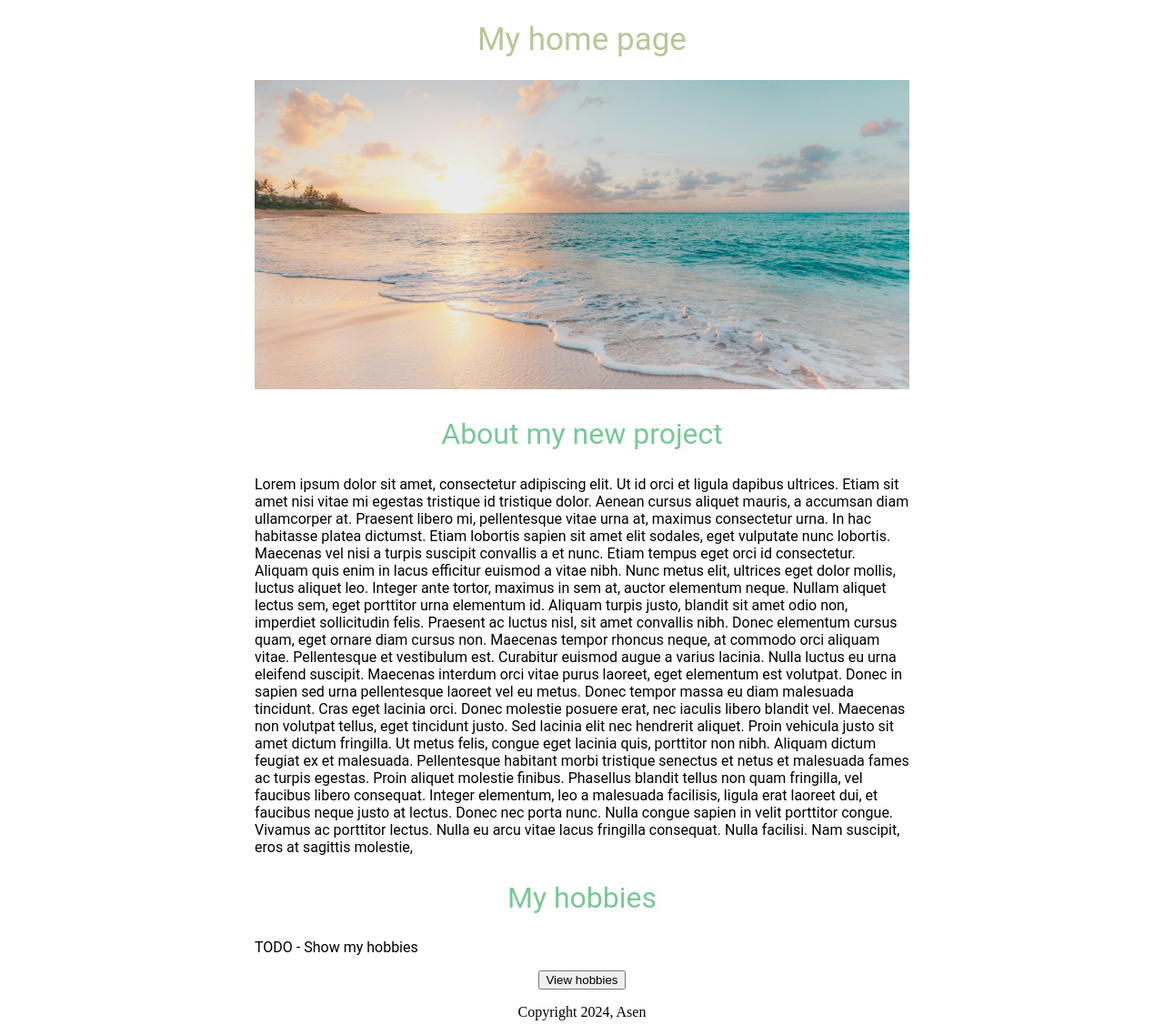
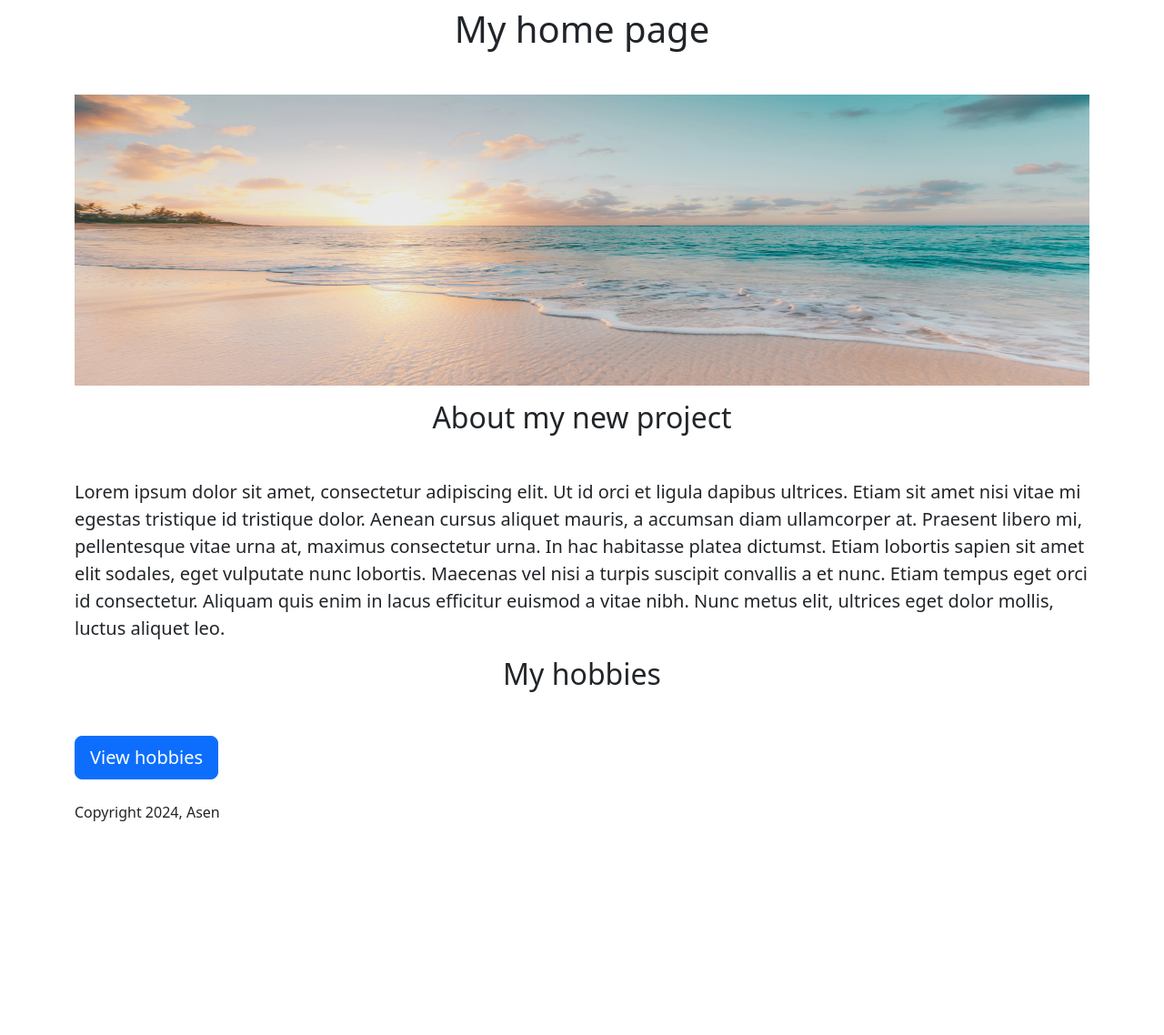
Before and after one commit to AsenPalov/WD-part1, a Flask app: page / in a window 1280 px wide. Shown: the whole page at 91% size. After the commit the page ends 903 px from the top, so only its background shows below. Run offline with Flask 3, Linux system fonts and the light colour scheme.

Commit message:
Finished up with bootstrap

```diff
--- a/templates/home.html
+++ b/templates/home.html
@@ -2,58 +2,30 @@
 <html>
   <head>
 <title> Asen's first website</title>
+    <meta charset="utf-8">
+    <meta name="viewport" content="width=device-width, initial-scale=1">
+    <link href="https://cdn.jsdelivr.net/npm/bootstrap@5.3.3/dist/css/bootstrap.min.css" rel="stylesheet" integrity="sha384-QWTKZyjpPEjISv5WaRU9OFeRpok6YctnYmDr5pNlyT2bRjXh0JMhjY6hW+ALEwIH" crossorigin="anonymous">
     <style>
-      h1 {
-        font-size: 35px;
-        font-family: Roboto;
-        font-weight: normal;
-        color: rgb(180, 200, 150);
-        text-align: center;
+      #banner {
+        height: 320px;
+        width: 100%;
       }
-
-      #banner {
-        width: 100%;
-        height: 340px;
-        object-fit: cover;
-      }
-      h2 {
-
-        font-family: Roboto;
-        font-size: 32px;
-        color: rgb(120, 200,150);
-        text-align: center;
-        font-weight: normal;
-      }
-      .bodytext {
-        font-family: Roboto;
-        color: rgb(0, 0, 0);
-      }
-
-        #container {
-          max-width: 720px;
-          margin: 0 auto 0 auto;
-        }
-
-
     </style>
   </head>
   <body>
-    <div id="container">
-    <h1>My home page</h1>
-    <img id="banner" src= "https://3d583af0-5ebb-4ab3-ac27-fb88bd5c8fa9-00-29zqh1e4w1vpu.picard.replit.dev/static/banner.jpg" >
-    <h2>About my new project</h2>
-    <p class="bodytext">Lorem ipsum dolor sit amet, consectetur adipiscing elit. Ut id orci et ligula dapibus ultrices. Etiam sit amet nisi vitae mi egestas tristique id tristique dolor. Aenean cursus aliquet mauris, a accumsan diam ullamcorper at. Praesent libero mi, pellentesque vitae urna at, maximus consectetur urna. In hac habitasse platea dictumst. Etiam lobortis sapien sit amet elit sodales, eget vulputate nunc lobortis. Maecenas vel nisi a turpis suscipit convallis a et nunc. Etiam tempus eget orci id consectetur. Aliquam quis enim in lacus efficitur euismod a vitae nibh. Nunc metus elit, ultrices eget dolor mollis, luctus aliquet leo.
+    <div class="container">
+    <h1 class="text-center mt-2 mb-5">My home page</h1>
+    <img class="img-fluid" id="banner" src=https://3d583af0-5ebb-4ab3-ac27-fb88bd5c8fa9-00-29zqh1e4w1vpu.picard.replit.dev/static/banner.jpg ">
+    <h2 class="text-center mt-3 mb-5">About my new project</h2>
+    <p class="lead">Lorem ipsum dolor sit amet, consectetur adipiscing elit. Ut id orci et ligula dapibus ultrices. Etiam sit amet nisi vitae mi egestas tristique id tristique dolor. Aenean cursus aliquet mauris, a accumsan diam ullamcorper at. Praesent libero mi, pellentesque vitae urna at, maximus consectetur urna. In hac habitasse platea dictumst. Etiam lobortis sapien sit amet elit sodales, eget vulputate nunc lobortis. Maecenas vel nisi a turpis suscipit convallis a et nunc. Etiam tempus eget orci id consectetur. Aliquam quis enim in lacus efficitur euismod a vitae nibh. Nunc metus elit, ultrices eget dolor mollis, luctus aliquet leo.
 
-      Integer ante tortor, maximus in sem at, auctor elementum neque. Nullam aliquet lectus sem, eget porttitor urna elementum id. Aliquam turpis justo, blandit sit amet odio non, imperdiet sollicitudin felis. Praesent ac luctus nisl, sit amet convallis nibh. Donec elementum cursus quam, eget ornare diam cursus non. Maecenas tempor rhoncus neque, at commodo orci aliquam vitae. Pellentesque et vestibulum est. Curabitur euismod augue a varius lacinia. Nulla luctus eu urna eleifend suscipit. Maecenas interdum orci vitae purus laoreet, eget elementum est volutpat. Donec in sapien sed urna pellentesque laoreet vel eu metus.
+    </p>
+    <h2 class="text-center mt-3 mb-5">My hobbies</h2>
+    <p  TODO - Show my hobbies</p>
 
-      Donec tempor massa eu diam malesuada tincidunt. Cras eget lacinia orci. Donec molestie posuere erat, nec iaculis libero blandit vel. Maecenas non volutpat tellus, eget tincidunt justo. Sed lacinia elit nec hendrerit aliquet. Proin vehicula justo sit amet dictum fringilla. Ut metus felis, congue eget lacinia quis, porttitor non nibh. Aliquam dictum feugiat ex et malesuada. Pellentesque habitant morbi tristique senectus et netus et malesuada fames ac turpis egestas. Proin aliquet molestie finibus. Phasellus blandit tellus non quam fringilla, vel faucibus libero consequat. Integer elementum, leo a malesuada facilisis, ligula erat laoreet dui, et faucibus neque justo at lectus. Donec nec porta nunc. Nulla congue sapien in velit porttitor congue. Vivamus ac porttitor lectus. Nulla eu arcu vitae lacus fringilla consequat. Nulla facilisi. Nam suscipit, eros at sagittis molestie,
-    </p>
-    <h2>My hobbies</h2>
-    <p class="bodytext"> TODO - Show my hobbies</p>
-      <div style="text-align:center;">
-        <button>View hobbies</button>
-        <p>Copyright 2024, Asen</p>
-      </div>
+        <button type="button" class="btn btn-primary btn-lg">View hobbies</button>
+        <p class="mt-4">Copyright 2024, Asen</p>
+
     </div>
   </body>
 </html>
```
